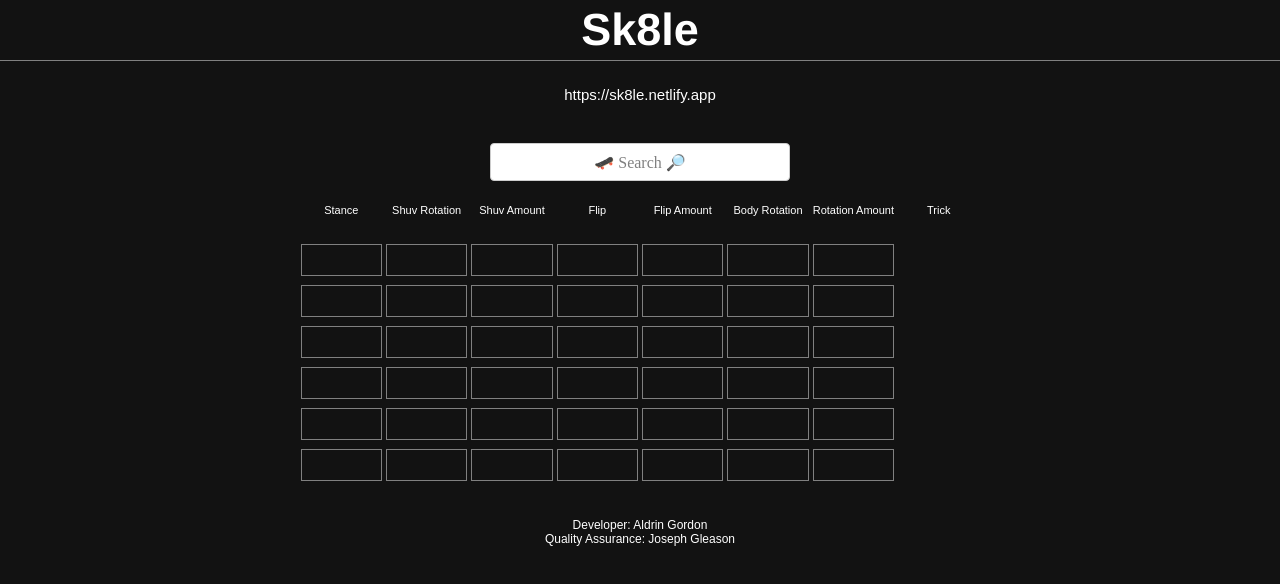
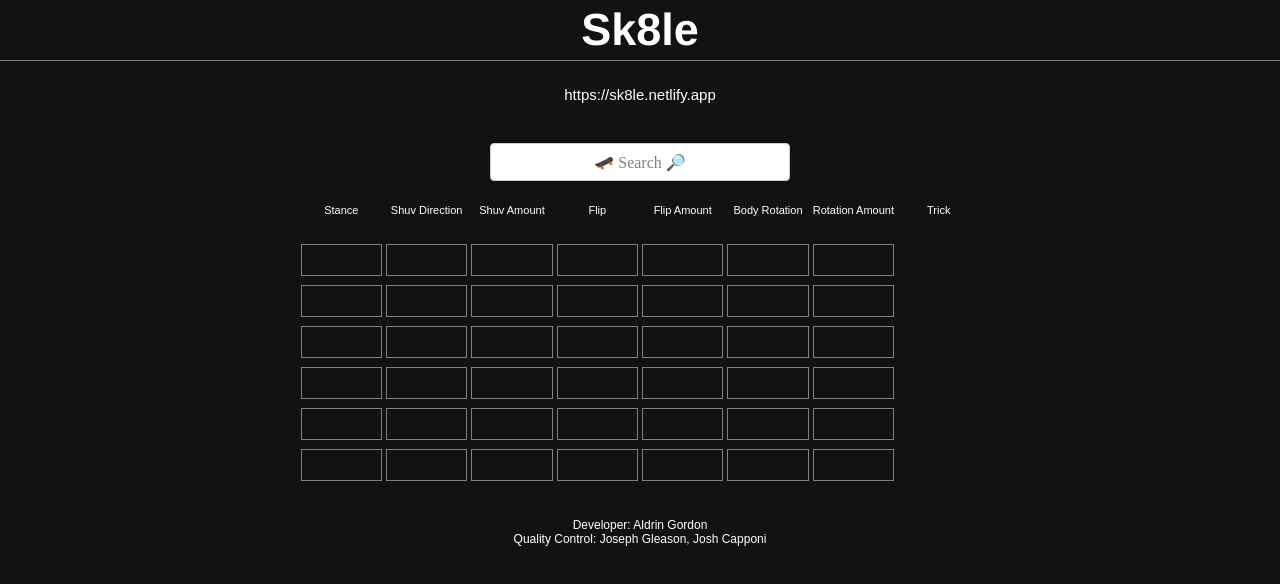
Before and after one commit to aldringordon/sk8le, a React (Create React App) app: page / in a window 1280 px wide. Shown: the top 584 px of the page. Built offline with nearby package versions, Linux system fonts and the light colour scheme.

Commit message:
titles change, added triple flip, jc shoutout

```diff
--- a/src/App.js
+++ b/src/App.js
@@ -116,7 +116,7 @@ function App() {
 
           <div className="credits">
             <form>Developer: Aldrin Gordon</form>
-            <form>Quality Assurance: Joseph Gleason</form>
+            <form>Quality Control: Joseph Gleason, Josh Capponi</form>
           </div>
         </div>
 
--- a/src/TrickData.js
+++ b/src/TrickData.js
@@ -28,6 +28,7 @@ export const trickData = [
     {stance:"Regular",  shuv:"Bs",      shuvRotaiton:"180", flip:"Kickflip",    flipAmount:"2",     spin:"None",    spinRotation:"0",   trickName:"Nightmare Flip"},
     {stance:"Regular",  shuv:"None",    shuvRotation:"0",   flip:"Kickflip",    flipAmount:"2",     spin:"None",    spinRotation:"0",   trickName:"Double Flip"},
     {stance:"Regular",  shuv:"None",    shuvRotation:"0",   flip:"Heelflip",    flipAmount:"2",     spin:"None",    spinRotation:"0",   trickName:"Double Heel"},
+    {stance:"Regular",  shuv:"Bs",      shuvRotation:"540", flip:"Kickflip",    flipAmount:"1",     spin:"None",    spinRotation:"0",   trickName:"540 Flip"},
 
     {stance:"Nollie",  shuv:"None",    shuvRotation:"0",   flip:"None",    flipAmount:"0",     spin:"None",    spinRotation:"0",   trickName:"Nollie"},
     {stance:"Nollie",  shuv:"None",    shuvRotation:"0",   flip:"None",    flipAmount:"0",     spin:"Fs",    spinRotation:"180",   trickName:"Nollie Fs 180"},
@@ -57,6 +58,9 @@ export const trickData = [
 
     {stance:"Nollie",  shuv:"None",    shuvRotation:"0",   flip:"Kickflip",    flipAmount:"2",     spin:"None",    spinRotation:"0",   trickName:"Nollie Double Flip"},
     {stance:"Nollie",  shuv:"None",    shuvRotation:"0",   flip:"Heelflip",    flipAmount:"2",     spin:"None",    spinRotation:"0",   trickName:"Nollie Double Heel"},
+
+    {stance:"Nollie",  shuv:"None",    shuvRotation:"0",   flip:"Kickflip",    flipAmount:"3",     spin:"None",    spinRotation:"0",   trickName:"Nollie Triple Flip"},
+    {stance:"Nollie",  shuv:"None",    shuvRotation:"0",   flip:"Heelflip",    flipAmount:"3",     spin:"None",    spinRotation:"0",   trickName:"Nollie Triple Heel"},
 
     {stance:"Fakie",  shuv:"None",    shuvRotation:"0",   flip:"None",    flipAmount:"0",     spin:"None",    spinRotation:"0",   trickName:"Fakie Ollie"},
     {stance:"Fakie",  shuv:"None",    shuvRotation:"0",   flip:"None",    flipAmount:"0",     spin:"Bs",    spinRotation:"180",   trickName:"Half Cab"},
--- a/src/Words.js
+++ b/src/Words.js
@@ -1,5 +1,5 @@
 export const boardDefault = [
-    ["Stance", "Shuv Rotation", "Shuv Amount", "Flip", "Flip Amount", "Body Rotation", "Rotation Amount", "Trick"],
+    ["Stance", "Shuv Direction", "Shuv Amount", "Flip", "Flip Amount", "Body Rotation", "Rotation Amount", "Trick"],
     ["", "", "", "", "", "", "", ""],
     ["", "", "", "", "", "", "", ""],
     ["", "", "", "", "", "", "", ""],
```
